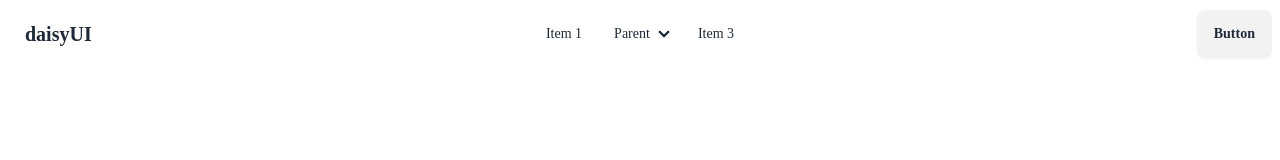
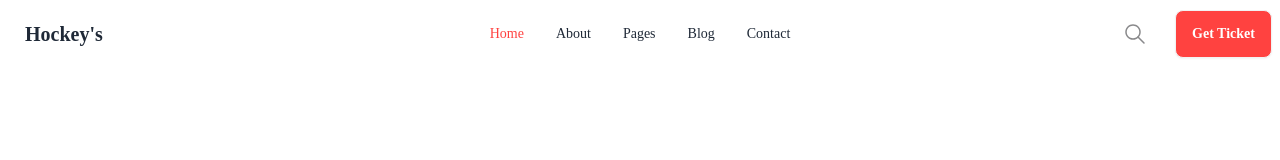
Before and after one commit to shorot-chicham/responsive-hockeys-with-daisyui, a plain HTML site: page index.html in a window 1280 px wide. Drawn offline with nearby package versions, Linux system fonts and the light colour scheme.

Commit message:
added navbar section in the page

```diff
--- a/index.html
+++ b/index.html
@@ -55,25 +55,35 @@
                         <li><a>Item 3</a></li>
                     </ul>
                 </div>
-                <a class="btn btn-ghost text-xl">daisyUI</a>
+                <a class="btn btn-ghost text-xl">Hockey's</a>
             </div>
             <div class="navbar-center hidden lg:flex">
                 <ul class="menu menu-horizontal px-1">
-                    <li><a>Item 1</a></li>
-                    <li>
-                        <details>
-                            <summary>Parent</summary>
-                            <ul class="p-2">
-                                <li><a>Submenu 1</a></li>
-                                <li><a>Submenu 2</a></li>
-                            </ul>
-                        </details>
-                    </li>
-                    <li><a>Item 3</a></li>
+                    <li class="text-[#FF4240]"><a>Home</a></li>
+                    <li><a>About</a></li>
+                    <li><a>Pages</a></li>
+                    <li><a>Blog</a></li>
+                    <li><a>Contact</a></li>
                 </ul>
             </div>
-            <div class="navbar-end">
-                <a class="btn">Button</a>
+            <div class="navbar-end gap-7">
+                <a class="hidden lg:block" href="#">
+                    <svg width="24" height="24" viewBox="0 0 24 24" fill="none" xmlns="http://www.w3.org/2000/svg">
+                        <g clip-path="url(#clip0_5_6)">
+                            <path
+                                d="M3 10C3 10.9193 3.18106 11.8295 3.53284 12.6788C3.88463 13.5281 4.40024 14.2997 5.05025 14.9497C5.70026 15.5998 6.47194 16.1154 7.32122 16.4672C8.1705 16.8189 9.08075 17 10 17C10.9193 17 11.8295 16.8189 12.6788 16.4672C13.5281 16.1154 14.2997 15.5998 14.9497 14.9497C15.5998 14.2997 16.1154 13.5281 16.4672 12.6788C16.8189 11.8295 17 10.9193 17 10C17 9.08075 16.8189 8.1705 16.4672 7.32122C16.1154 6.47194 15.5998 5.70026 14.9497 5.05025C14.2997 4.40024 13.5281 3.88463 12.6788 3.53284C11.8295 3.18106 10.9193 3 10 3C9.08075 3 8.1705 3.18106 7.32122 3.53284C6.47194 3.88463 5.70026 4.40024 5.05025 5.05025C4.40024 5.70026 3.88463 6.47194 3.53284 7.32122C3.18106 8.1705 3 9.08075 3 10Z"
+                                stroke="#89898B" stroke-width="1.5" stroke-linecap="round" stroke-linejoin="round" />
+                            <path d="M21 21L15 15" stroke="#89898B" stroke-width="1.5" stroke-linecap="round"
+                                stroke-linejoin="round" />
+                        </g>
+                        <defs>
+                            <clipPath id="clip0_5_6">
+                                <rect width="24" height="24" fill="white" />
+                            </clipPath>
+                        </defs>
+                    </svg>
+                </a>
+                <a class="btn bg-[#FF4240] text-white">Get Ticket</a>
             </div>
         </div>
     </header>
```
Also changed, not shown: Images/search.svg (added).
